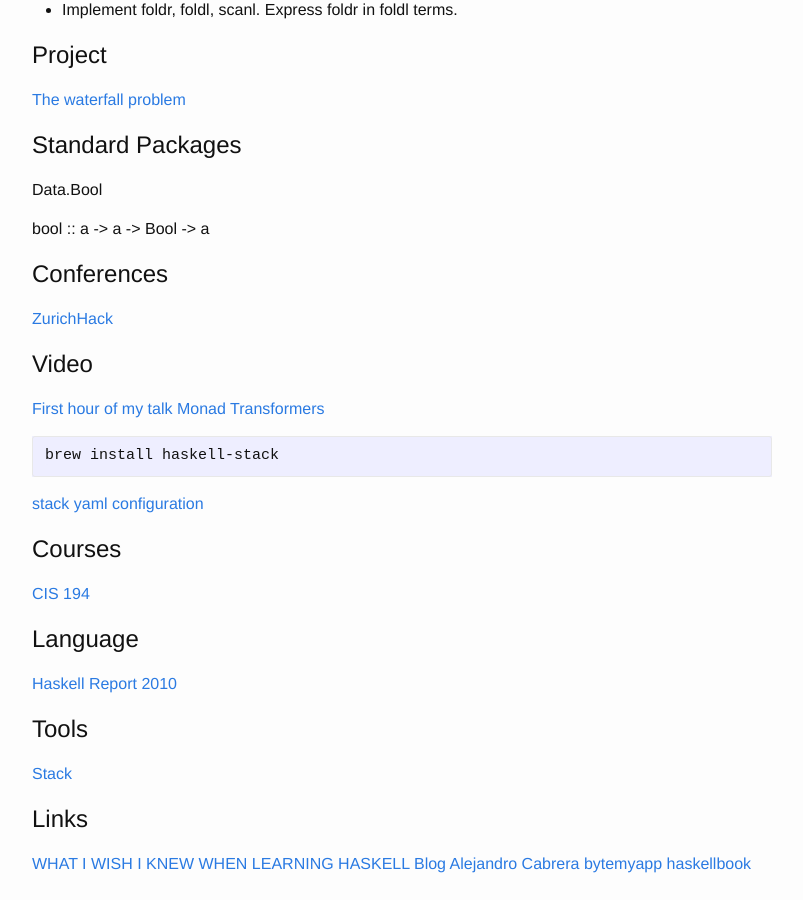
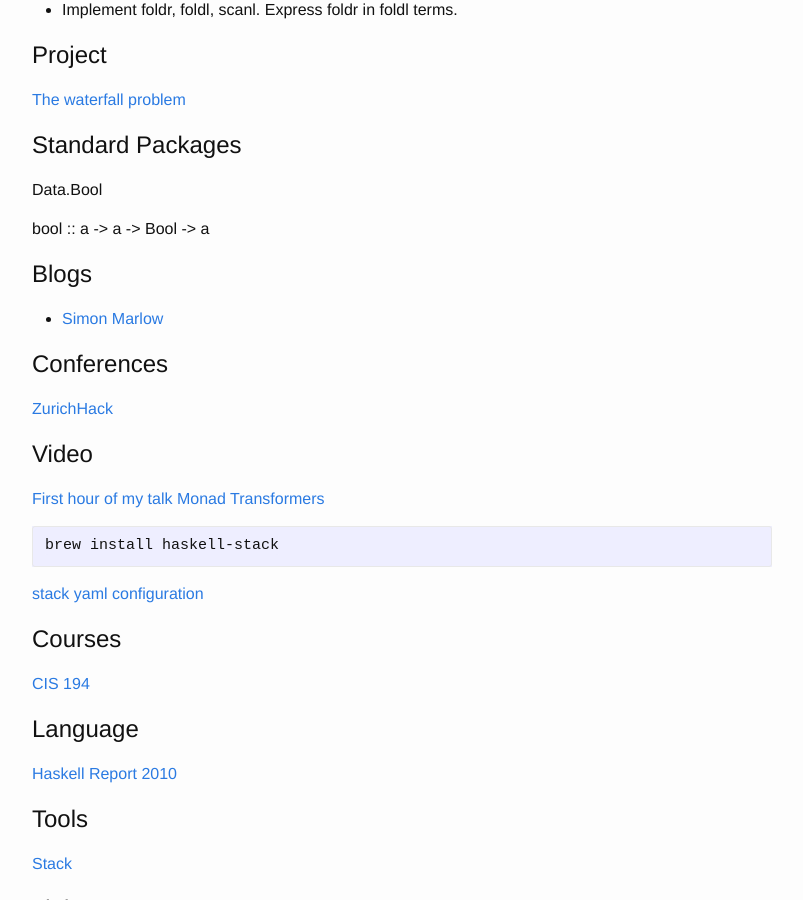
Before and after one commit to dsaenztagarro/booklog, a Jekyll site: the page built from _languages/haskell.md, in a window 1280 px wide and 900 px high, scrolled down 1711 px. Shown: the whole window, without its empty margins (238-1041 px from the left). Built offline with Jekyll 4.4.1, drawn with Linux system fonts in a browser that asks for light colours.

Commit message:
Haskell: add blog

```diff
--- a/_languages/haskell.md
+++ b/_languages/haskell.md
@@ -74,6 +74,9 @@ Data.Bool
 
 bool :: a -> a -> Bool -> a
 
+# Blogs
+- [Simon Marlow](https://simonmar.github.io)
+
 # Conferences
 
 [ZurichHack](https://zurihac.info)
```
